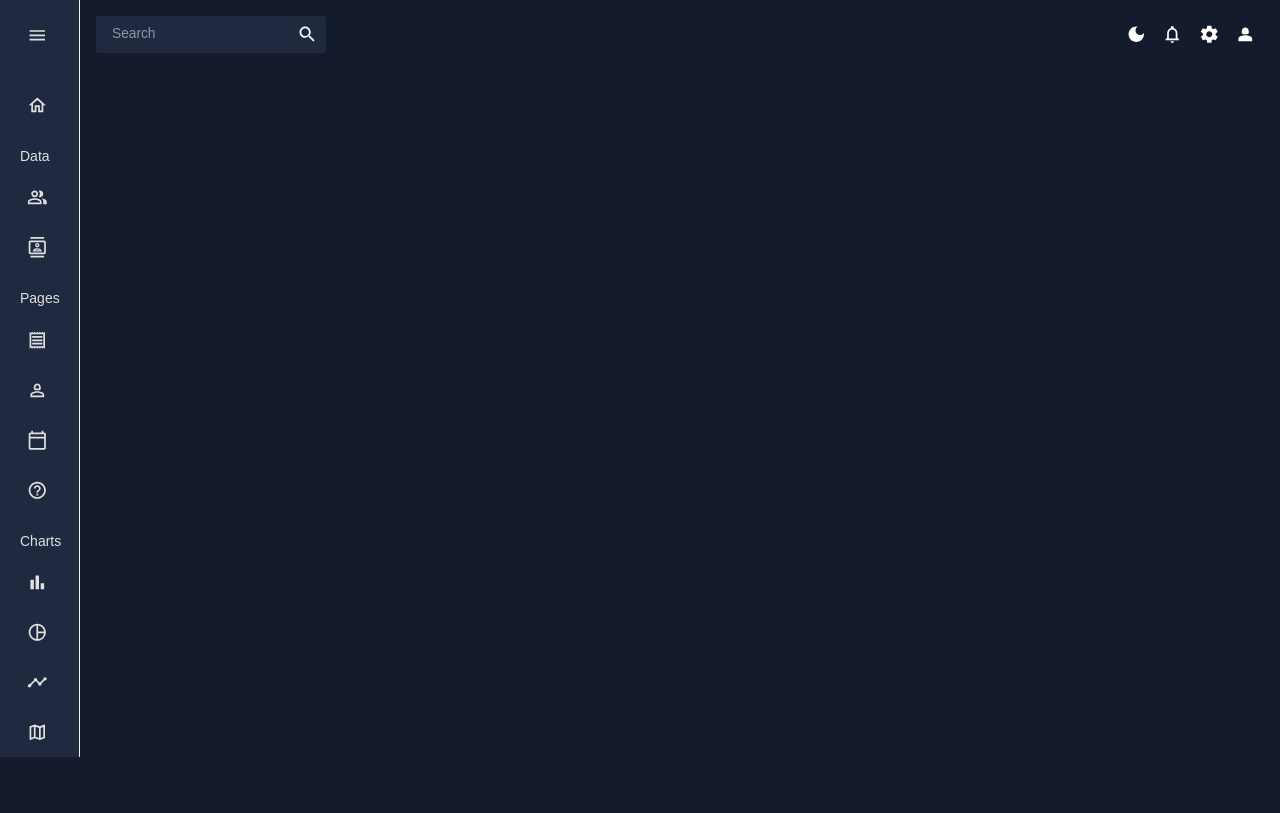
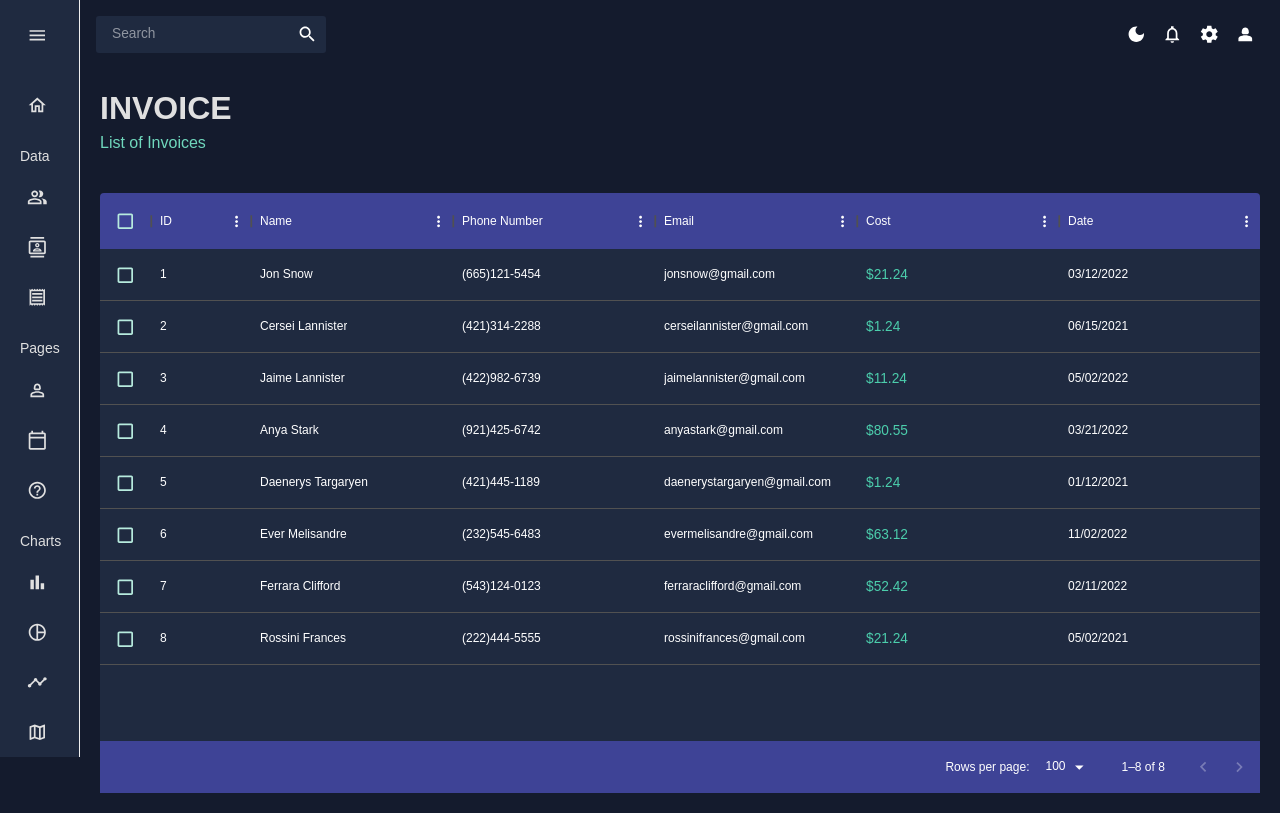
Before and after one commit to HadeerHassan28/DashBoard, a React (Vite) app in the folder Front-end/DashBoard/DashBoard/: page /invoice in a window 1280 px wide. Built offline with nearby package versions, Linux system fonts and the light colour scheme; the HTML template or start-up script is replaced by a standard one.

Commit message:
invoice is done

```diff
--- a/Front-end/DashBoard/DashBoard/src/screen/global/SideBar.jsx
+++ b/Front-end/DashBoard/DashBoard/src/screen/global/SideBar.jsx
@@ -156,6 +156,13 @@ const SideBar = () => {
               setselected={setselected}
             />
 
+            <Item
+              title="Invoice Balanves"
+              to="/invoice"
+              icon={<ReceiptOutlinedIcon />}
+              selected={selected}
+              setselected={setselected}
+            />
             <Typography
               variant="h6"
               color={colors.gray[300]}
@@ -164,19 +171,13 @@ const SideBar = () => {
               Pages
             </Typography>
             <Item
-              title="Invoice Balanves"
-              to="/invoice"
-              icon={<ReceiptOutlinedIcon />}
-              selected={selected}
-              setselected={setselected}
-            />
-            <Item
               title="Profile Form"
               to="/form"
               icon={<Person2OutlinedIcon />}
               selected={selected}
               setselected={setselected}
             />
+
             <Item
               title="Calender"
               to="/calender"
--- a/Front-end/DashBoard/DashBoard/src/screen/invoice/invoice.jsx
+++ b/Front-end/DashBoard/DashBoard/src/screen/invoice/invoice.jsx
@@ -1,7 +1,87 @@
 import React from "react";
+import { Box, useTheme, Typography } from "@mui/material";
+import { DataGrid } from "@mui/x-data-grid";
+import { token } from "../../theme";
+import { mockDataInvoices } from "../../Data/mockData";
+
+import Header from "../../component/Header";
 
 const Invoice = () => {
-  return <div></div>;
+  const theme = useTheme();
+  const colors = token(theme.palette.mode);
+  const columns = [
+    { field: "id", headerName: "ID" },
+
+    {
+      field: "name",
+      headerName: "Name",
+      flex: 1,
+      cellClassNmae: "name-col--cell",
+    },
+
+    {
+      field: "phone",
+      headerName: "Phone Number",
+      flex: 1,
+    },
+    {
+      field: "email",
+      headerName: "Email",
+      flex: 1,
+    },
+    {
+      field: "cost",
+      headerName: "Cost",
+      flex: 1,
+      renderCell: (params) => (
+        <Typography color={colors.greenAccent[500]}>
+          ${params.row.cost}
+        </Typography>
+      ),
+    },
+    {
+      field: "date",
+      headerName: "Date",
+      flex: 1,
+    },
+  ];
+  return (
+    <Box m="20px">
+      <Header title="INVOICE" subTitle="List of Invoices" />
+      <Box
+        m="40px 0 0 0"
+        height="75vh"
+        sx={{
+          "& .MuiDataGrid-root": {
+            border: "none",
+          },
+          "& .MuiDataGrid-cell": {
+            borderBottom: "none",
+          },
+          "& .MuiDataGrid-columnHeaders": {
+            background: colors.blueAccent[700],
+            borderBottom: "none",
+          },
+          "& .MuiDataGrid-virtualScroller": {
+            background: colors.primary[400],
+          },
+          "& .MuiDataGrid-footerContainer": {
+            background: colors.blueAccent[700],
+            borderTop: "none",
+          },
+          "& .MuiCheckbox-root": {
+            color: `${colors.greenAccent[200]} !important`,
+          },
+
+          "& .name-col--cell": {
+            color: colors.greenAccent[300],
+          },
+        }}
+      >
+        <DataGrid rows={mockDataInvoices} columns={columns} checkboxSelection />
+      </Box>
+    </Box>
+  );
 };
 
 export default Invoice;
```
